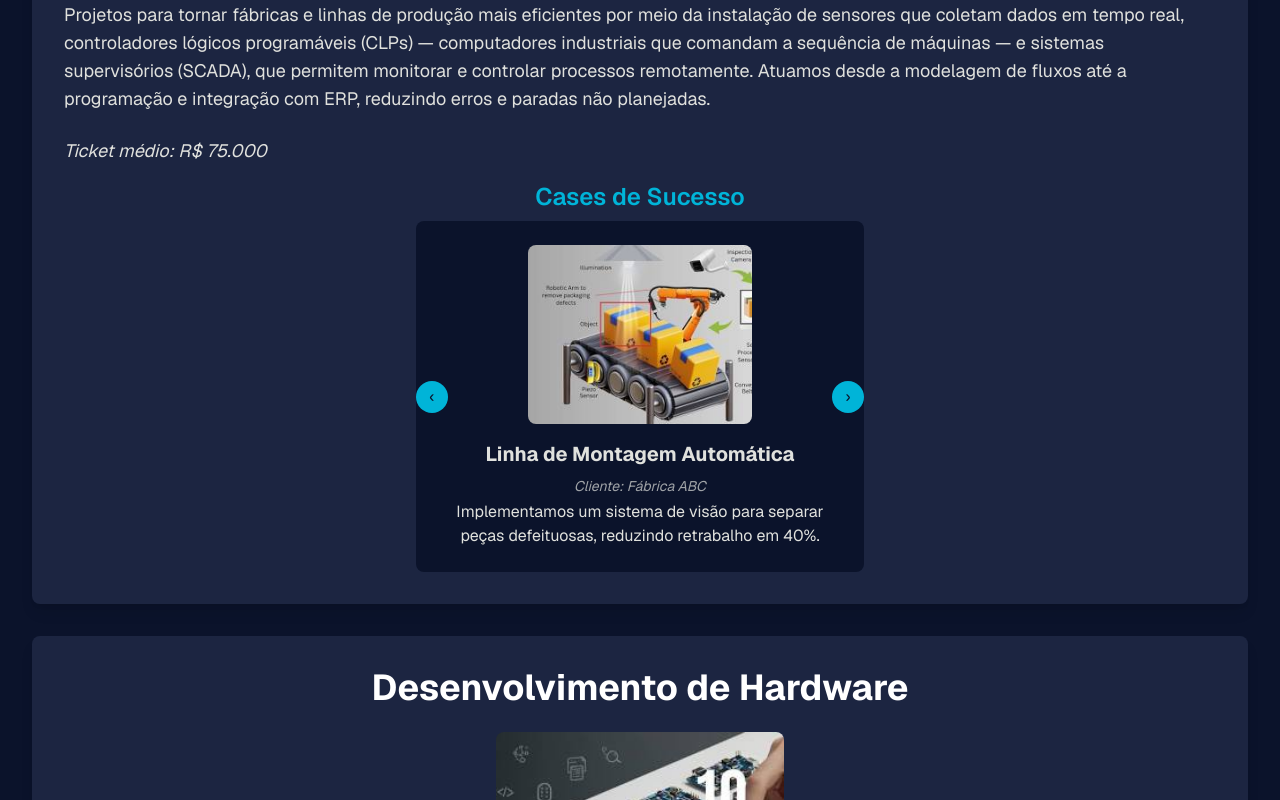
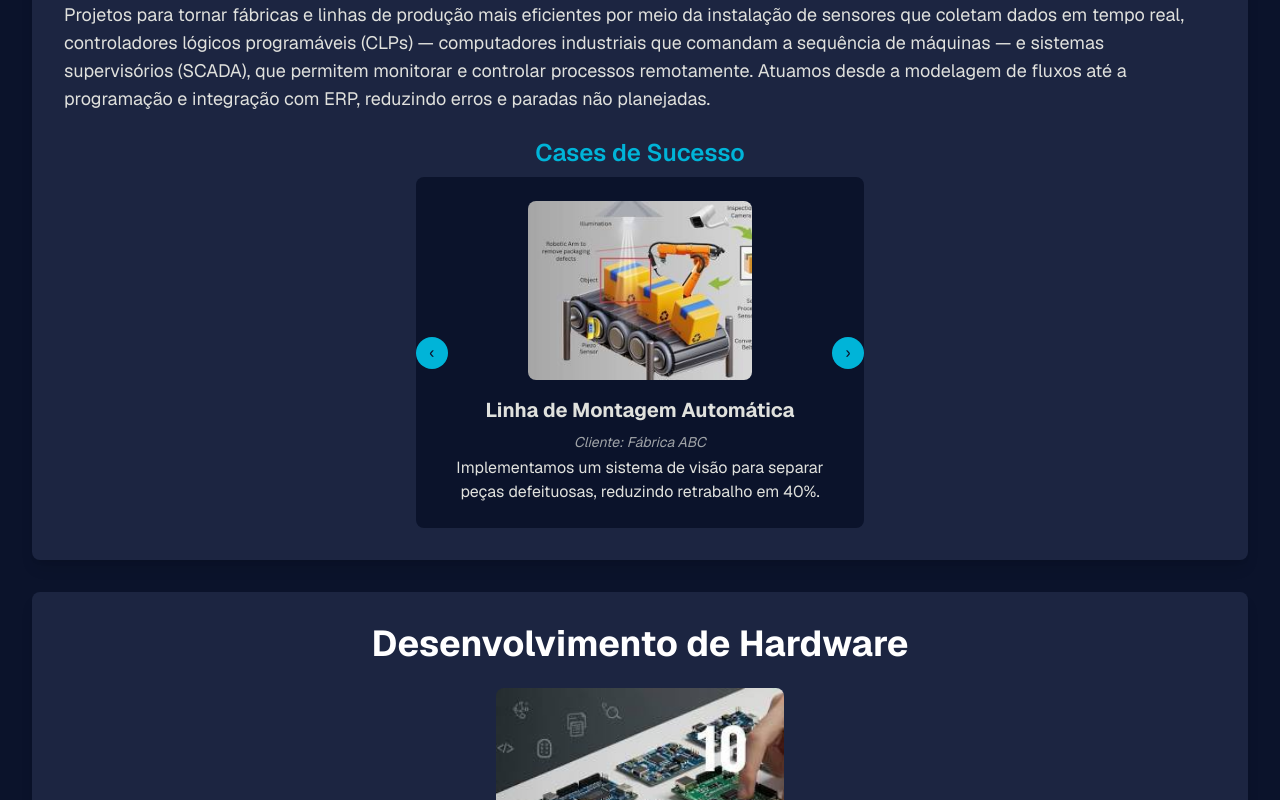
Before and after one commit to HenriqueNC-3/HVTech, a Next.js app in the folder hvtech/: page /projetos in a window 1280 px wide. Shown: the part 1100-1900 px from the top of the page. Built offline with nearby package versions, Linux system fonts and the light colour scheme.

Commit message:
ticket medio removido

```diff
--- a/hvtech/app/projetos/page.tsx
+++ b/hvtech/app/projetos/page.tsx
@@ -151,9 +151,6 @@ function ServiceBlock({ service }: { service: Service }) {
         />
       </div>
       <p className="mb-6 text-sm sm:text-lg">{service.description}</p>
-      <p className="mb-4 text-sm italic sm:text-lg">
-        Ticket médio: {service.averageTicket}
-      </p>
 
       <div>
         <h4 className="mb-2 text-center text-lg font-semibold sm:text-2xl text-[#00B4D8]">
```
